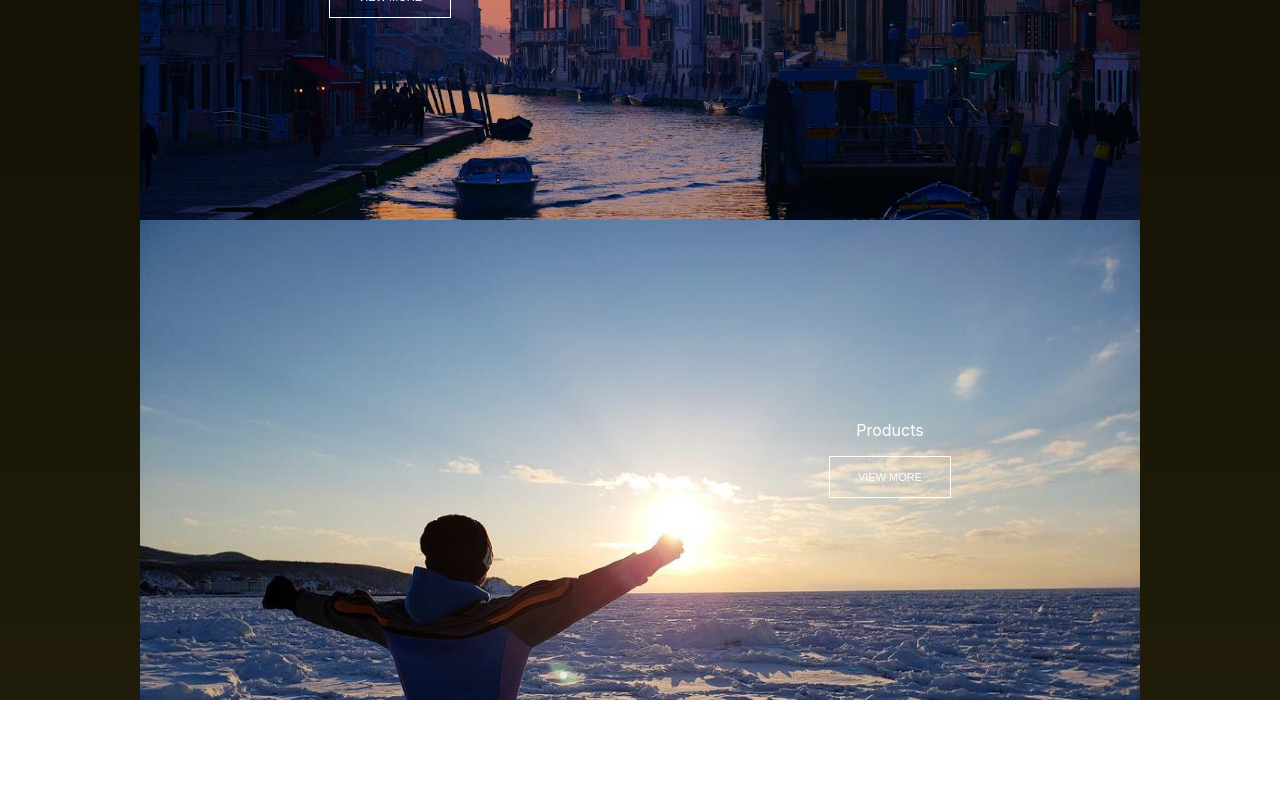
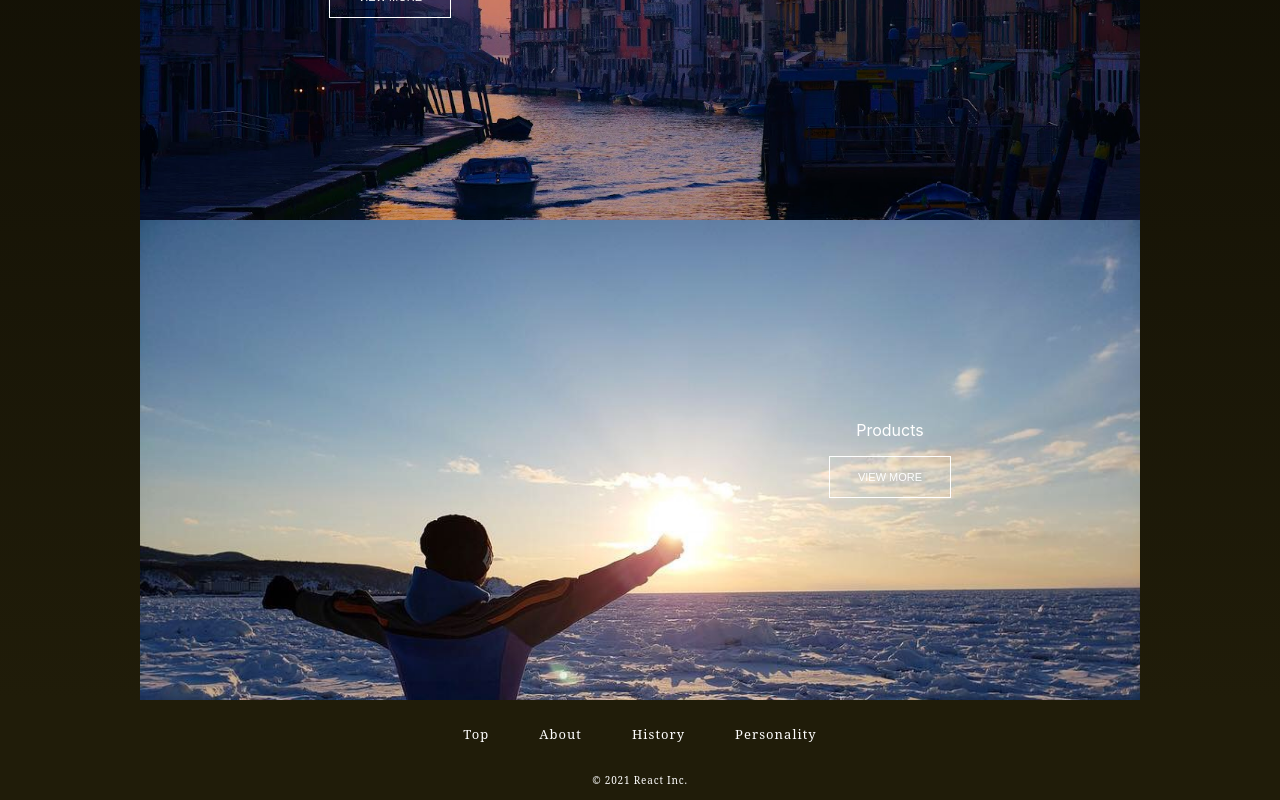
Before and after one commit to chiuney/react-portfolio, a React (Create React App) app: page / in a window 1280 px wide. Shown: the part 1894-2694 px from the top of the page. Before the commit the page ends 2654 px from the top, so only its background shows below. Built offline with nearby package versions, Linux system fonts and the light colour scheme; what styled-media-query would draw is missing.

Commit message:
フッターデザイン修正

```diff
--- a/src/components/atoms/layouts/Fotter.jsx
+++ b/src/components/atoms/layouts/Fotter.jsx
@@ -1,4 +1,5 @@
 // import { BrowserRouter, Link } from 'react-router-dom';
+import { Link } from 'react-router-dom';
 import styled from 'styled-components';
 // import { Router } from '../../router/Router';
 
@@ -7,21 +8,53 @@ export const Fotter = (props) => {
   return (
     <>
       <SFotter>
-        &copy; 2021 React Inc.
+        <SNav>
+          <SUl>
+            <SLink to="/">Top</SLink>
+            <SLink to="/about">About</SLink>
+            <SLink to="/carrer">History</SLink>
+            <SLink to="/personality">Personality</SLink>
+         </SUl>
+        </SNav>
+        <SP>&copy; 2021 React Inc.</SP>
       </SFotter>
     </>
   );
 }
 
 const SFotter = styled.footer`
-  height: 60px;
+  height: 100px;
   width: 100%;
   background: #201c09;
   display: flex;
   align-items: center;
   justify-content: center;
-  position: fixed;
-  bottom: 0;
+  flex-direction: column;
+`
+
+const SNav = styled.nav`
+  margin: 40px 0 0 0;
+`
+
+const SUl = styled.ul`
+`
+
+const SLink = styled(Link)`
+  font-family: 'Noto Serif',serif;
+  font-size: 13px;
+  letter-spacing: .08em;
   color: #fff;
-  z-index: 9999;
+  padding: 20px 25px;
+  text-decoration: none;
+  &:hover{
+    cursor: pointer;
+  }
 `
+
+const SP = styled.p`
+  font-family: 'Noto Serif',serif;
+  font-size: 10px;
+  letter-spacing: .08em;
+  color: #fff;
+  margin: 30px 0 30px 0;
+`
--- a/src/components/pages/Home.jsx
+++ b/src/components/pages/Home.jsx
@@ -64,7 +64,7 @@ const SContensContainerEven = styled(SContentsContainerProto)`
   background-repeat: no-repeat;
 `
 const SContensContainerOdd = styled(SContentsContainerProto)`
-  margin: 0 auto 60px;
+  margin: 0 auto;
   background-image: url(${backgroundHistory});
 `
 
```
